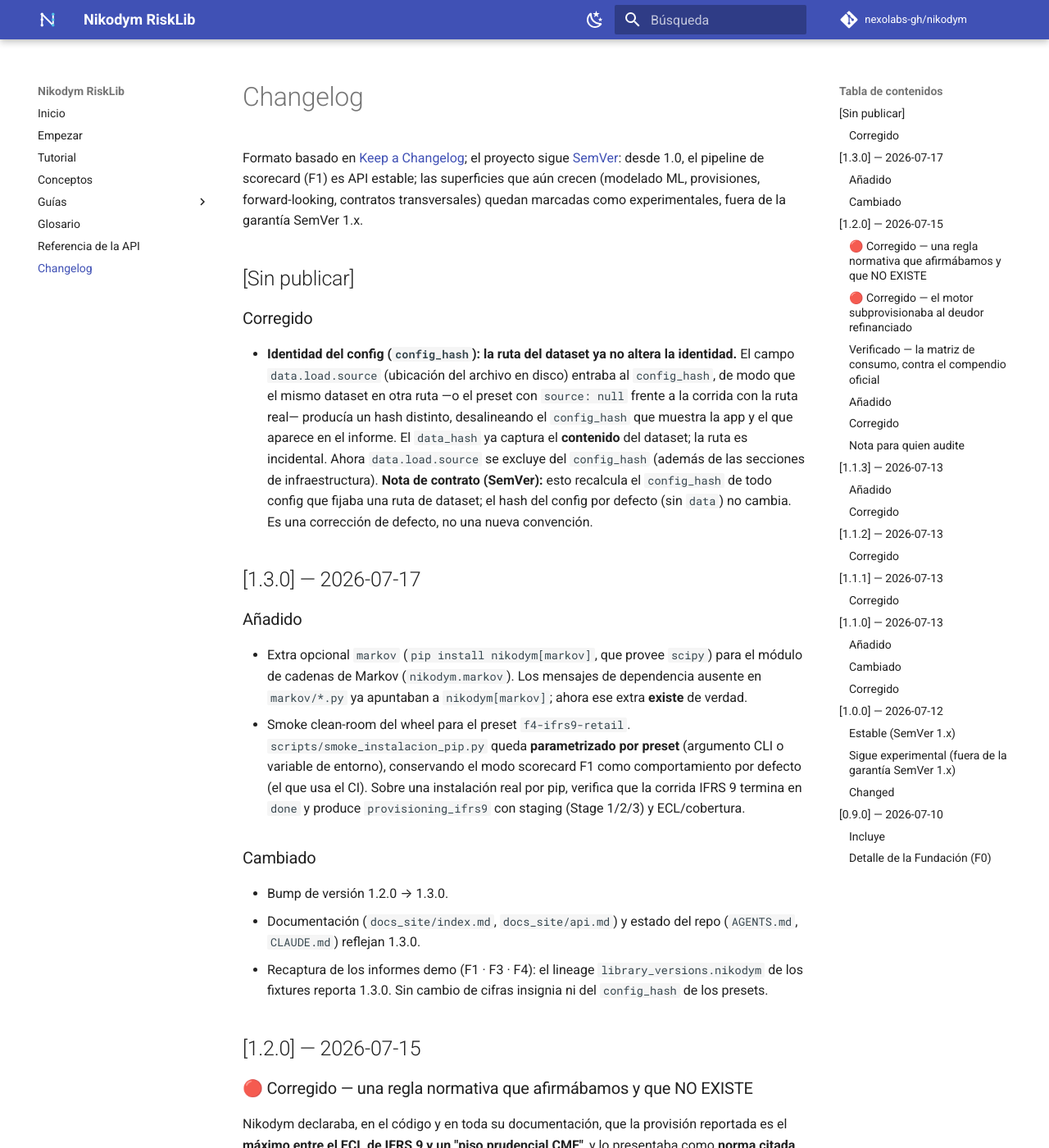
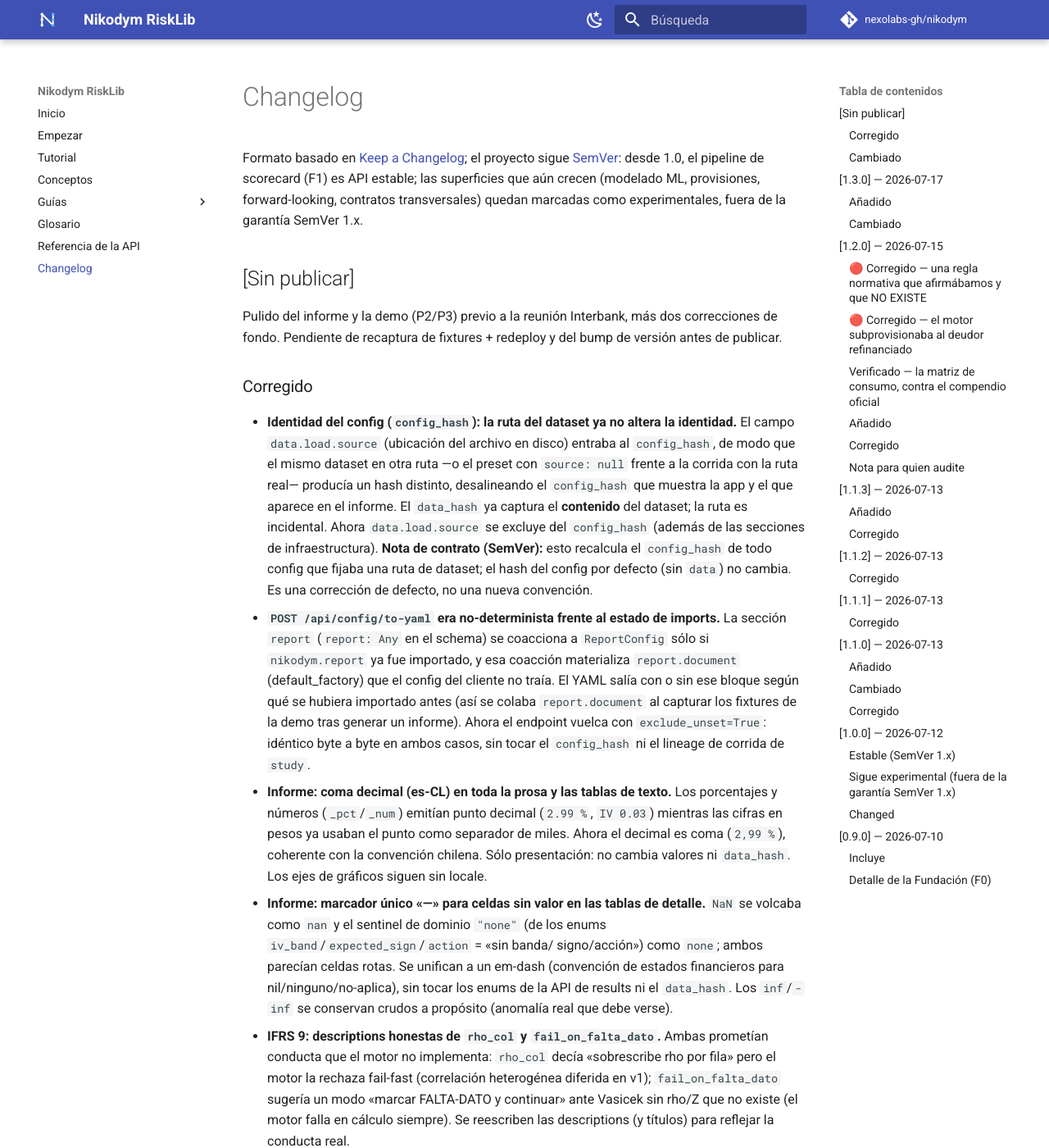
Before and after one commit to nexolabs-gh/nikodym, an MkDocs documentation site: the page built from docs_site/changelog.md, in a window 1280 px wide and 1400 px high. Shown: the whole window at 82% size. Built offline with MkDocs 1.6.1 and Material for MkDocs 9.7.7, drawn with Linux system fonts in a browser that asks for light colours; comment, search, counter and statistics services are not loaded; some of the changed text lies outside the part shown.

Commit message:
docs: registrar el bloque de pulido demo/informe pre-1.4.0 (2026-07-20)
- CHANGELOG [Sin publicar]: los 6 fixes del bloque (locale es-CL, marcador «—»
  para celdas vacías, descriptions honestas ifrs9, badge Experimental F3, to-yaml
  determinista y exclusión de data.load.source del config_hash con nota de
  contrato). El release 1.4.0 sólo renombrará la sección.
- ROADMAP §P0.6: código del bloque marcado HECHO; falta recaptura + redeploy +
  release 1.4.0.

Co-Authored-By: Claude Opus 4.8 <noreply@anthropic.com>

```diff
--- a/CHANGELOG.md
+++ b/CHANGELOG.md
@@ -6,6 +6,9 @@ es API estable; las superficies que aún crecen (modelado ML, provisiones, forwa
 contratos transversales) quedan marcadas como experimentales, fuera de la garantía SemVer 1.x.
 
 ## [Sin publicar]
+
+Pulido del informe y la demo (P2/P3) previo a la reunión Interbank, más dos correcciones de fondo.
+Pendiente de recaptura de fixtures + redeploy y del bump de versión antes de publicar.
 
 ### Corregido
 
@@ -17,6 +20,32 @@ contratos transversales) quedan marcadas como experimentales, fuera de la garant
   se excluye del `config_hash` (además de las secciones de infraestructura). **Nota de contrato
   (SemVer):** esto recalcula el `config_hash` de todo config que fijaba una ruta de dataset; el hash
   del config por defecto (sin `data`) no cambia. Es una corrección de defecto, no una nueva convención.
+- **`POST /api/config/to-yaml` era no-determinista frente al estado de imports.** La sección `report`
+  (`report: Any` en el schema) se coacciona a `ReportConfig` sólo si `nikodym.report` ya fue importado,
+  y esa coacción materializa `report.document` (default_factory) que el config del cliente no traía. El
+  YAML salía con o sin ese bloque según qué se hubiera importado antes (así se colaba `report.document`
+  al capturar los fixtures de la demo tras generar un informe). Ahora el endpoint vuelca con
+  `exclude_unset=True`: idéntico byte a byte en ambos casos, sin tocar el `config_hash` ni el lineage
+  de corrida de `study`.
+- **Informe: coma decimal (es-CL) en toda la prosa y las tablas de texto.** Los porcentajes y números
+  (`_pct`/`_num`) emitían punto decimal (`2.99 %`, `IV 0.03`) mientras las cifras en pesos ya usaban
+  el punto como separador de miles. Ahora el decimal es coma (`2,99 %`), coherente con la convención
+  chilena. Sólo presentación: no cambia valores ni `data_hash`. Los ejes de gráficos siguen sin locale.
+- **Informe: marcador único «—» para celdas sin valor en las tablas de detalle.** `NaN` se volcaba como
+  `nan` y el sentinel de dominio `"none"` (de los enums `iv_band`/`expected_sign`/`action` = «sin banda/
+  signo/acción») como `none`; ambos parecían celdas rotas. Se unifican a un em-dash (convención de
+  estados financieros para nil/ninguno/no-aplica), sin tocar los enums de la API de results ni el
+  `data_hash`. Los `inf`/`-inf` se conservan crudos a propósito (anomalía real que debe verse).
+- **IFRS 9: descriptions honestas de `rho_col` y `fail_on_falta_dato`.** Ambas prometían conducta que
+  el motor no implementa: `rho_col` decía «sobrescribe rho por fila» pero el motor la rechaza fail-fast
+  (correlación heterogénea diferida en v1); `fail_on_falta_dato` sugería un modo «marcar FALTA-DATO y
+  continuar» ante Vasicek sin rho/Z que no existe (el motor falla en cálculo siempre). Se reescriben
+  las descriptions (y títulos) para reflejar la conducta real.
+
+### Cambiado
+
+- **Demo: badge «Experimental» en la card de provisiones CMF (F3)**, igual que la de IFRS 9 (F4), pues
+  ambos motores de provisiones son experimentales por madurez.
 
 ## [1.3.0] — 2026-07-17
 
```
Also changed, not shown: docs/ROADMAP.md (+7 -1 lines).
